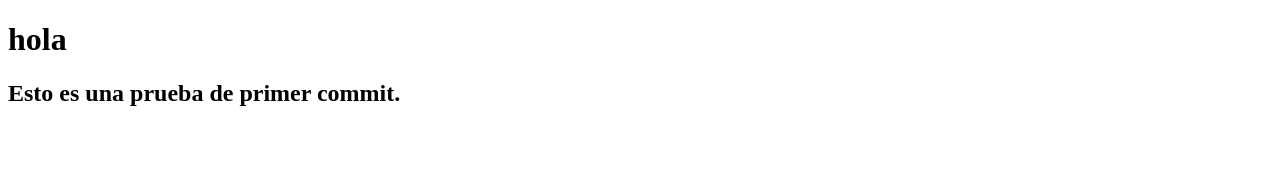
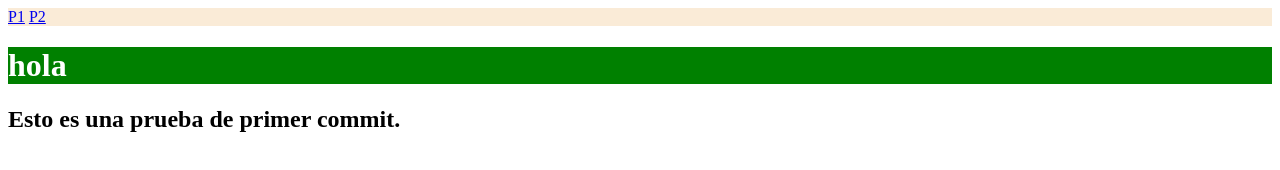
Before and after one commit to RamiGarc/t3, a plain HTML site: page index.html in a window 1280 px wide. Drawn offline with Linux system fonts and the light colour scheme.

Commit message:
dospaginas
hemos hecho dos paginas con un unico css

```diff
--- /dev/null
+++ b/estilocomun.css
@@ -0,0 +1,12 @@
+h1 {
+    background-color: green;
+    color: white;
+}
+
+.classp1 nav {
+    background-color: antiquewhite;
+}
+
+.classp2 nav {
+    background-color: gainsboro;
+}
--- /dev/null
+++ b/estilop1.css
@@ -0,0 +1,3 @@
+nav{
+    background-color: antiquewhite;
+}
--- /dev/null
+++ b/estilop2.css
@@ -0,0 +1,3 @@
+nav{
+    background-color: gainsboro;
+}
--- a/index.html
+++ b/index.html
@@ -1,4 +1,4 @@
-<!doctype html>
+<!DOCTYPE html>
 <!--
 autor: Álvaro Ramírez
 LLMM
@@ -6,13 +6,23 @@ CENEC
 T3
 abril 2023
 -->
-<html>
-	<head>
-		<title>3er Trimestre - Álvaro Ramírez</title>
-	</head>
-	<body>
-		<h1>hola</h1>
-		<h2>Esto es una prueba de primer commit.</h2>
-	</body>
+<html lang="es">
+
+<head>
+	<meta charset="UTF-8">
+	<meta http-equiv="X-UA-Compatible" content="IE=edge">
+	<meta name="viewport" content="width=device-width, initial-scale=1.0">
+	<title>Pagina1 - 3er Trimestre - Álvaro Ramírez</title>
+	<link rel="stylesheet" type="text/css" href="./estilocomun.css">
+</head>
+
+<body class="classp1">
+	<nav>
+		<a href="./index.html">P1</a>
+		<a href="./pagina2.html">P2</a>
+	</nav>
+	<h1>hola</h1>
+	<h2>Esto es una prueba de primer commit.</h2>
+</body>
 
 </html>
```
Also changed, not shown: pagina2.html (added, +20 -0 lines).
